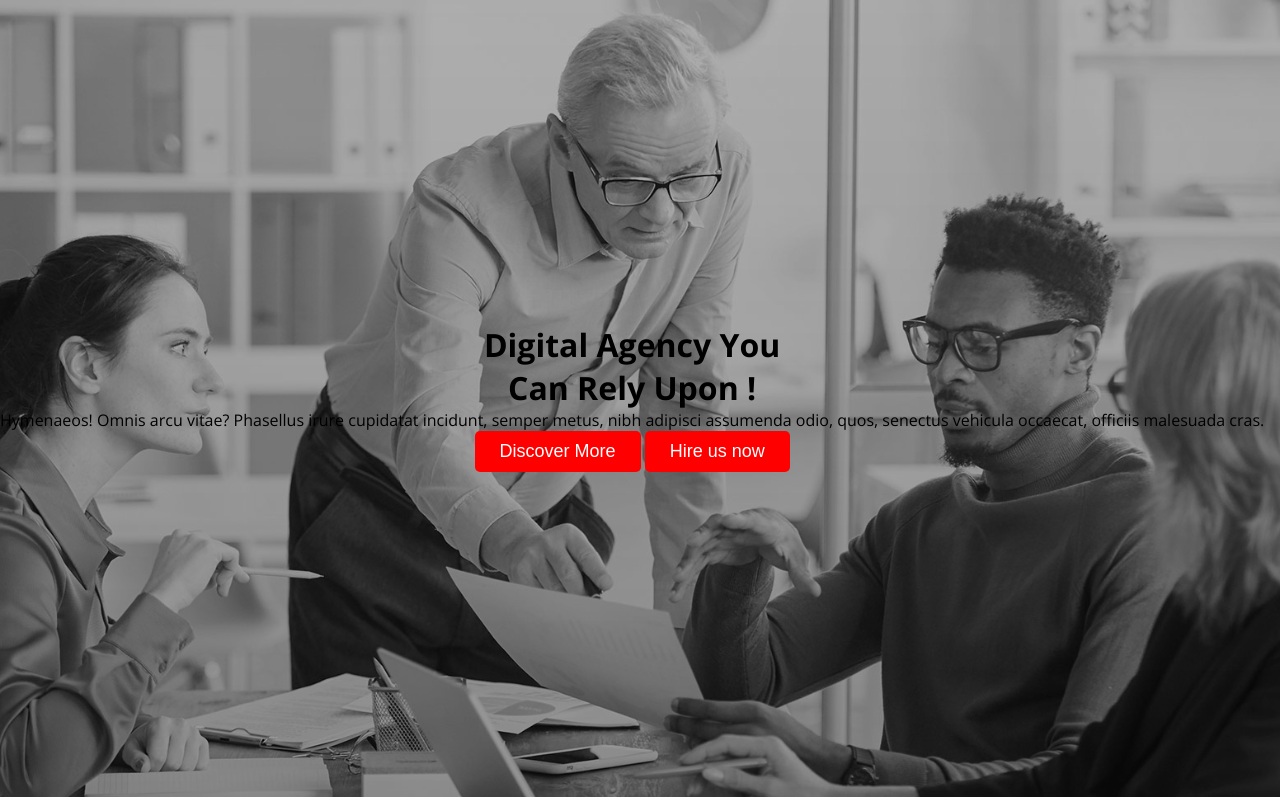
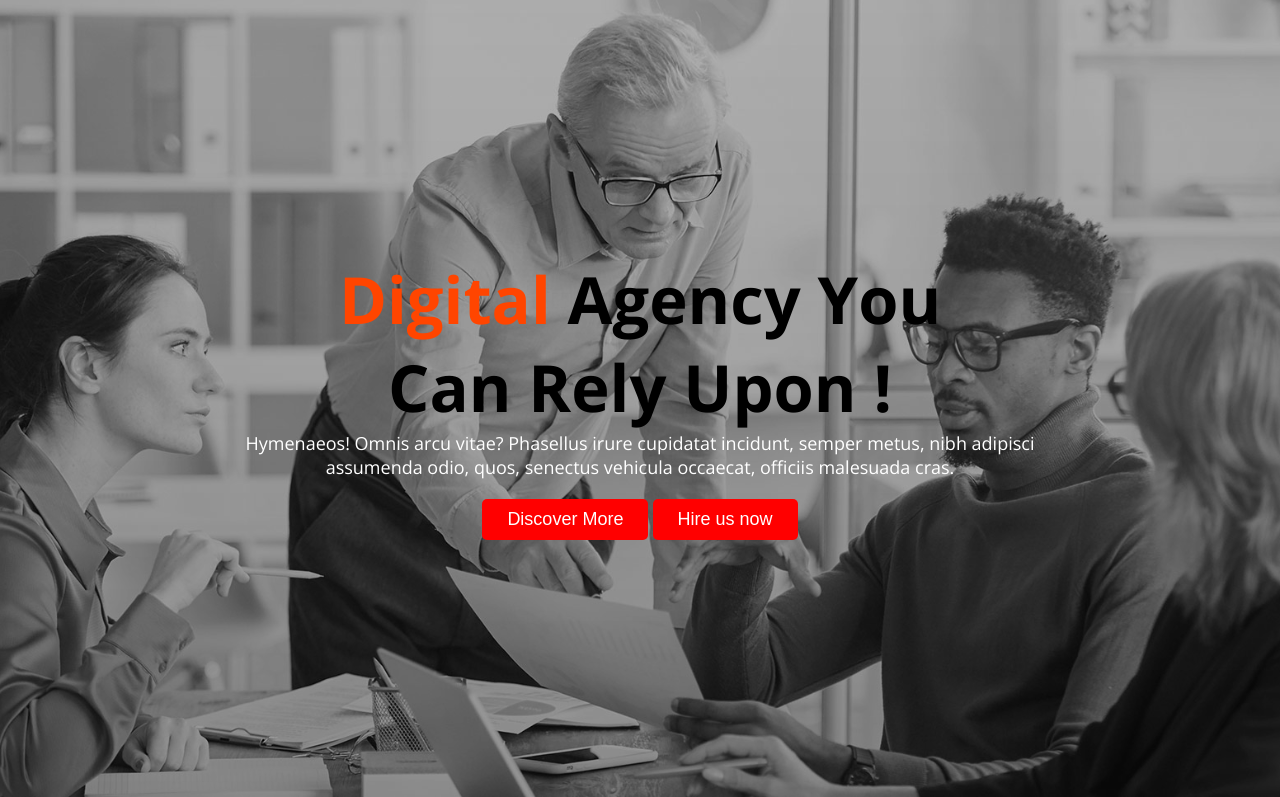
Before and after one commit to Munshi91/digital-agency, a plain HTML site: page index.html in a window 1280 px wide. Shown: the part 73-870 px from the top of the page. Drawn offline with nearby package versions, Linux system fonts and the light colour scheme.

Commit message:
banner section data update

```diff
--- a/css/style.css
+++ b/css/style.css
@@ -66,5 +66,19 @@ ul li {
   align-items: center;
   text-align: center;
 }
-/* .banner-info {
-} */
+
+.banner_title {
+  font-size: 65px;
+  font-weight: 700;
+}
+.banner_title span {
+  color: orangered;
+}
+.banner_description {
+  font-size: 18px;
+  padding-top: 20px;
+  padding: 0 200px;
+  text-align: center;
+  padding-bottom: 20px;
+  color: #fff;
+}
--- a/index.html
+++ b/index.html
@@ -29,7 +29,7 @@
     </nav>
     <div class="banner-container">
       <div class="banner-info">
-        <h1 class="banner_title">Digital</span> Agency You <br />
+        <h1 class="banner_title"><span>Digital</span> Agency You <br />
           Can Rely Upon !</h1>
         <p class="banner_description">Hymenaeos! Omnis arcu vitae? Phasellus irure cupidatat incidunt,
           semper metus, nibh adipisci assumenda odio, quos, senectus vehicula
```
